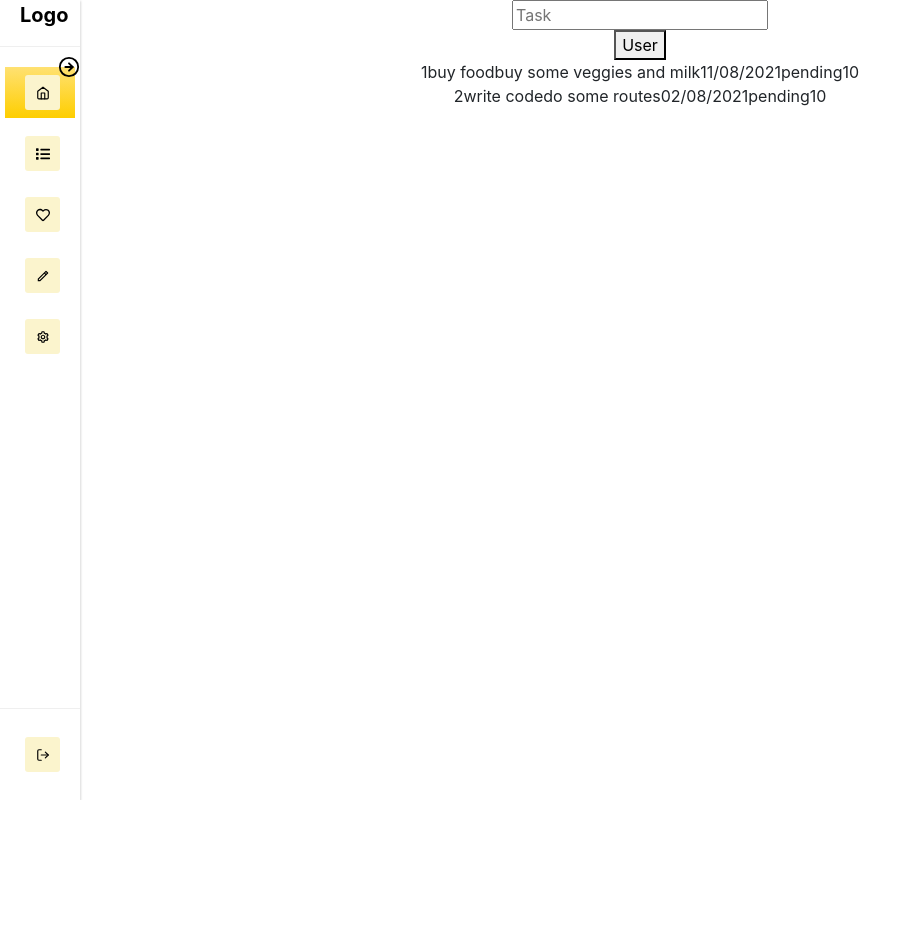
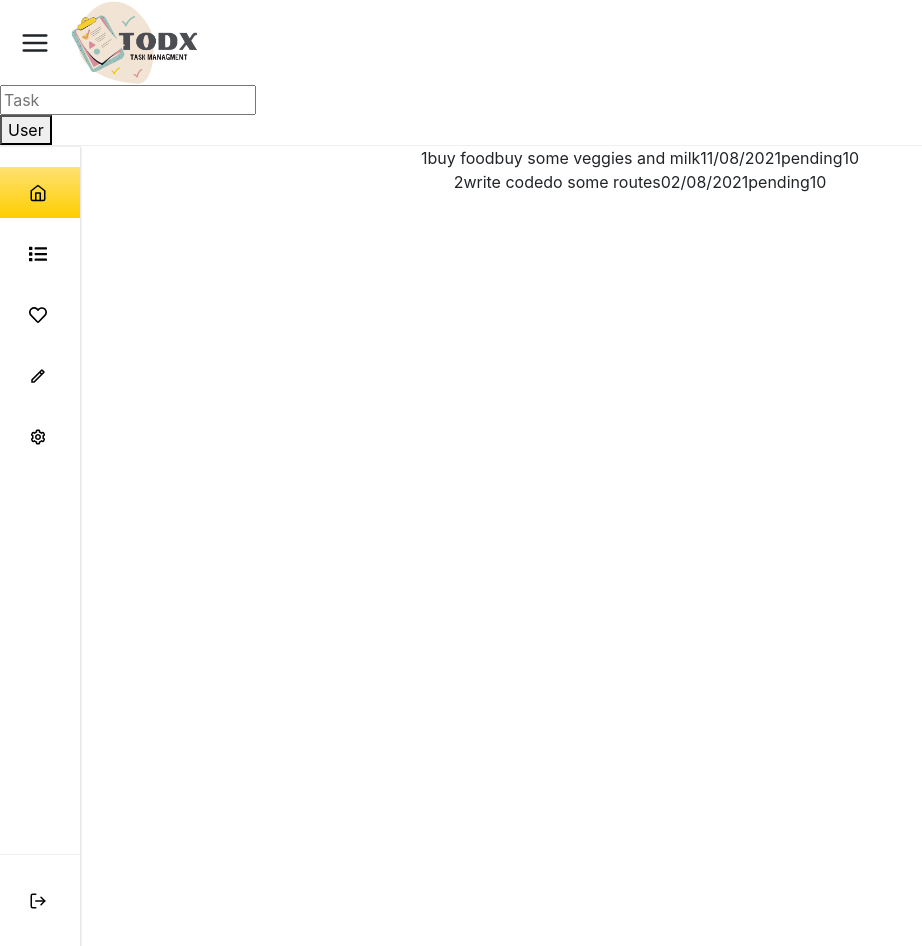
Before and after one commit to EkramMohra/Todx, a React (Create React App) app: page / in a window 1280 px wide. Shown: the whole page, without its empty margins (0-922 px from the left). Before the commit the page ends 800 px from the top, so only its background shows below. Built offline with nearby package versions, Linux system fonts and the light colour scheme.

Commit message:
burger menu

```diff
--- a/src/Components/InfoBar/BurgerMenu/BurgerMenu.js
+++ b/src/Components/InfoBar/BurgerMenu/BurgerMenu.js
@@ -1,4 +1,17 @@
 import React, { useState } from "react";
+
+//import icons from react icons
+import { FaList, FaRegHeart } from "react-icons/fa";
+import { FiHome, FiLogOut, FiArrowLeftCircle, FiArrowRightCircle , FiMenu} from "react-icons/fi"
+import { RiPencilLine } from "react-icons/ri"
+import { BiCog } from "react-icons/bi"
+import User from '../User'
+import Search from '../Search'
+//import sidebar css from react-pro-sidebar module and our custom css
+import "react-pro-sidebar/dist/css/styles.css";
+import "../styles/infobar.css";
+import logo from '../../../images/logo.png';
+
 import {
     ProSidebar,
     Menu,
@@ -8,17 +21,6 @@ import {
     SidebarContent,
 } from "react-pro-sidebar";
 
-//import icons from react icons
-import { FaList, FaRegHeart } from "react-icons/fa";
-import { FiHome, FiLogOut, FiArrowLeftCircle, FiArrowRightCircle } from "react-icons/fi";
-import { RiPencilLine } from "react-icons/ri";
-import { BiCog } from "react-icons/bi";
-
-
-//import sidebar css from react-pro-sidebar module and our custom css
-import "react-pro-sidebar/dist/css/styles.css";
-import "../styles/infobar.css";
-import logo from '../../../images/logo.png';
 
 const BurgerMenu = () => {
     const [menuCollapse, setMenuCollapse] = useState(true)
@@ -28,32 +30,33 @@ const BurgerMenu = () => {
     }
 
     return (
-        <div id="header">
-          {/* collapsed props to change menu size using menucollapse state */}
+        <>
+        <div className="logotext header">
+            <FiMenu onClick={menuIconClick} className="burger-menu-icon"/>
+            <img src={logo} alt="logo" className="logo-style"/>
+            <Search />
+            <User />
+        </div>
+        <div id="sidebar-style">
             <ProSidebar collapsed={menuCollapse}>
                 <SidebarHeader>
-                <div className="logotext">
-                    {/* small and big change using menucollapse state */}
-                    <p>{menuCollapse ? "Logo" : "Big Logo"}</p>
-                    </div>
+
                 <div className="closemenu" onClick={menuIconClick}>
                     {/* changing menu collapse icon on click */}
-                    {menuCollapse ? (
+                {/* {menuCollapse ? (
                     <FiArrowRightCircle/>
                 ) : (
                     <FiArrowLeftCircle/>
-                    )}
+                )} */}
                 </div>
                 </SidebarHeader>
                 <SidebarContent>
                     <Menu iconShape="square">
-                    <MenuItem active={true} icon={<FiHome />}>
-                        Home
-                    </MenuItem>
-                    <MenuItem icon={<FaList />}>Category</MenuItem>
-                    <MenuItem icon={<FaRegHeart />}>Favourite</MenuItem>
-                    <MenuItem icon={<RiPencilLine />}>Author</MenuItem>
-                    <MenuItem icon={<BiCog />}>Settings</MenuItem>
+                    <MenuItem active={true} icon={<FiHome />}>{menuCollapse ? null : "Home" } </MenuItem>
+                    <MenuItem icon={<FaList />}>{menuCollapse ? null : "Active" }</MenuItem>
+                    <MenuItem icon={<FaRegHeart />}>{menuCollapse ? null : "Link12" }</MenuItem>
+                    <MenuItem icon={<RiPencilLine />}> {menuCollapse ? null : "Link12" }</MenuItem>
+                    <MenuItem icon={<BiCog />}> {menuCollapse ? null : "Settings" } </MenuItem>
                     </Menu>
                 </SidebarContent>
                 <SidebarFooter>
@@ -63,8 +66,22 @@ const BurgerMenu = () => {
                 </SidebarFooter>
             </ProSidebar>
         </div>
+        </>
     );
 };
 
 
 export default BurgerMenu;
+
+
+// <Nav defaultActiveKey="/home" as="ul">
+//                 <Nav.Item as="li">
+//                     <Nav.Link href="/home">Active</Nav.Link>
+//                 </Nav.Item>
+//                 <Nav.Item as="li">
+//                     <Nav.Link eventKey="link-1">Link12</Nav.Link>
+//                 </Nav.Item>
+//                 <Nav.Item as="li">
+//                     <Nav.Link eventKey="link-2">Link12</Nav.Link>
+//                 </Nav.Item>
+//             </Nav>
--- a/src/Components/InfoBar/InfoBar.js
+++ b/src/Components/InfoBar/InfoBar.js
@@ -26,8 +26,7 @@ const InfoBar = () => {
         <div id="navbar-sidebar">
 
             <BurgerMenu />
-            <Search />
-            <User />
+
         </div>
     );
 };
--- a/src/Components/InfoBar/styles/infobar.css
+++ b/src/Components/InfoBar/styles/infobar.css
@@ -8,19 +8,28 @@
 } */
 
 .logo-style{
-    width: 100px;
+    width: 130px;
     height: auto;
 }
 
+.header{
+    text-align: left;
+    border-bottom:1px #efefef solid;
+}
 
-#header {
+.burger-menu-icon{
+    font-size: 30px;
+    margin: 20px;
+}
+
+#sidebar-style {
     position: absolute;
     width: 220px;
 }
-  #header .pro-sidebar {
+#sidebar-style .pro-sidebar {
     height: 100vh;
 }
-  #header .closemenu {
+#sidebar-style .closemenu {
     color: #000;
     position: absolute;
     right: 0;
@@ -32,47 +41,46 @@
     top: 55px;
 cursor: pointer;
 }
-  #header .pro-sidebar {
+#sidebar-style .pro-sidebar {
     width: 100%;
     min-width: 100%;
 }
-  #header .pro-sidebar.collapsed {
+#sidebar-style .pro-sidebar.collapsed {
     width: 80px;
     min-width: 80px;
 }
-  #header .pro-sidebar-inner {
+
+#sidebar-style .pro-sidebar-inner {
     background-color: white;
     box-shadow: 0.5px 0.866px 2px 0px rgba(0, 0, 0, 0.15);
 }
-  #header .pro-sidebar-inner .pro-sidebar-layout {
+#sidebar-style .pro-sidebar-inner .pro-sidebar-layout {
     overflow-y: hidden;
 }
-  #header .pro-sidebar-inner .pro-sidebar-layout .logotext p {
+#sidebar-style .pro-sidebar-inner .pro-sidebar-layout .logotext p {
     font-size: 20px;
     padding: 0 20px;
     color: #000;
     font-weight: bold;
 }
-  #header .pro-sidebar-inner .pro-sidebar-layout ul {
-    padding: 0 5px;
-  }
-  #header .pro-sidebar-inner .pro-sidebar-layout ul .pro-inner-item {
+
+#sidebar-style .pro-sidebar-inner .pro-sidebar-layout ul .pro-inner-item {
     color: #000;
     margin: 10px 0px;
     font-weight: bold;
 }
-  #header .pro-sidebar-inner .pro-sidebar-layout ul .pro-inner-item .pro-icon-wrapper {
-    background-color: #fbf4cd;
-    color: #000;
-    border-radius: 3px;
+#sidebar-style .pro-sidebar-inner .pro-sidebar-layout ul .pro-inner-item .pro-icon-wrapper {
+    background-color: transparent;
+    font-size: 18px;
+    text-align: center;
 }
-  #header .pro-sidebar-inner .pro-sidebar-layout ul .pro-inner-item .pro-icon-wrapper .pro-item-content {
+#sidebar-style .pro-sidebar-inner .pro-sidebar-layout ul .pro-inner-item .pro-icon-wrapper .pro-item-content {
     color: #000;
 }
-  #header .pro-sidebar-inner .pro-sidebar-layout .active {
+#sidebar-style .pro-sidebar-inner .pro-sidebar-layout .active {
     background-image: linear-gradient(0deg, #fece00 0%, #ffe172 100%);
 }
-  #header .logo {
+#sidebar-style .logo {
     padding: 20px;
 }
 
```
Lines whose indentation alone changed are shown as unchanged.
